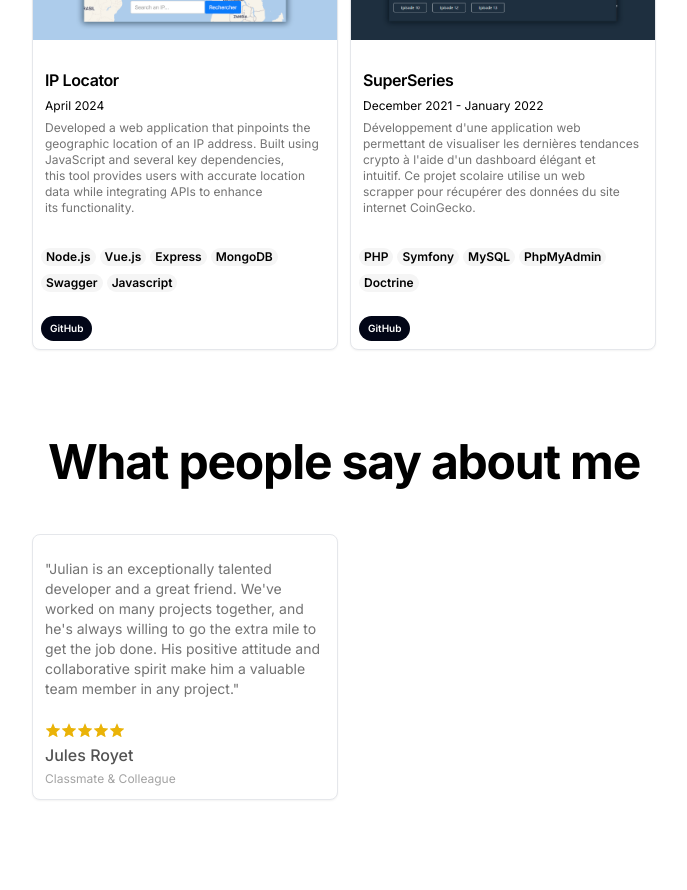
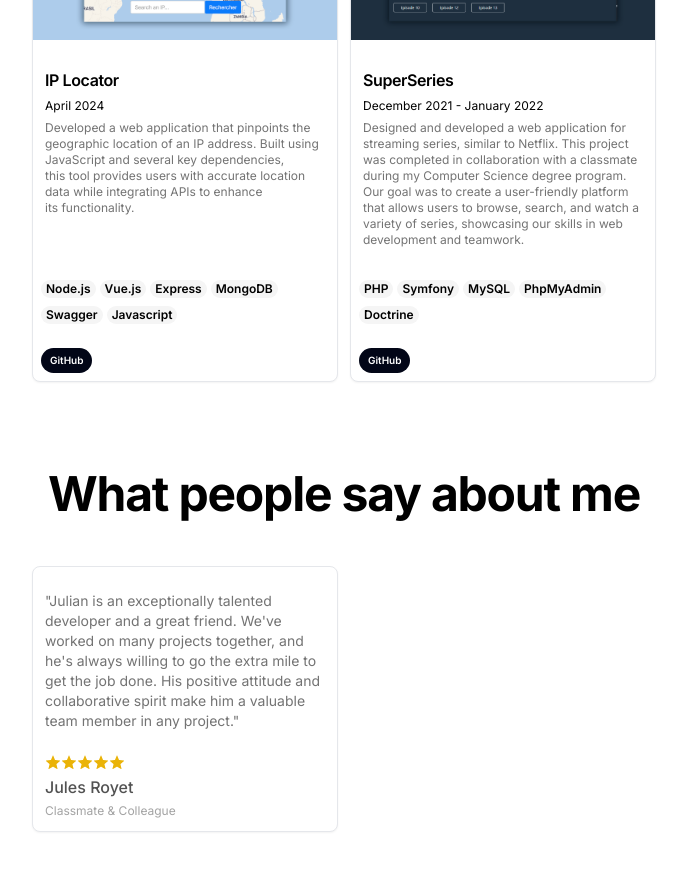
Before and after one commit to imjxlian/julian-portfolio, a Vue app: page / in a window 1280 px wide. Shown: the part 2580-3470 px from the top of the page, without its empty margins (296-983 px from the left). Built offline with nearby package versions, Linux system fonts and the light colour scheme.

Commit message:
Portfolio V3 🔥

```diff
--- a/src/App.vue
+++ b/src/App.vue
@@ -129,7 +129,7 @@ import TestimonyItem from './components/TestimonyItem.vue';
               { href: 'https://github.com/imjxlian/ip-locator', text: 'GitHub' }
             ]" />
           <ProjectCard title="SuperSeries" period="December 2021 - January 2022"
-            description="Développement d'une application web permettant de visualiser les dernières tendances crypto à l'aide d'un dashboard élégant et intuitif. Ce projet scolaire utilise un web scrapper pour récupérer des données du site internet CoinGecko."
+            description="Designed and developed a web application for streaming series, similar to Netflix. This project was completed in collaboration with a classmate during my Computer Science degree program. Our goal was to create a user-friendly platform that allows users to browse, search, and watch a variety of series, showcasing our skills in web development and teamwork."
             imageSrc="/assets/superseries.jpg" imageAlt="SuperSeries"
             projectHref="https://github.com/imjxlian/SuperSeries"
             :technologies="['PHP', 'Symfony', 'MySQL', 'PhpMyAdmin', 'Doctrine']" :socialLinks="[
```
